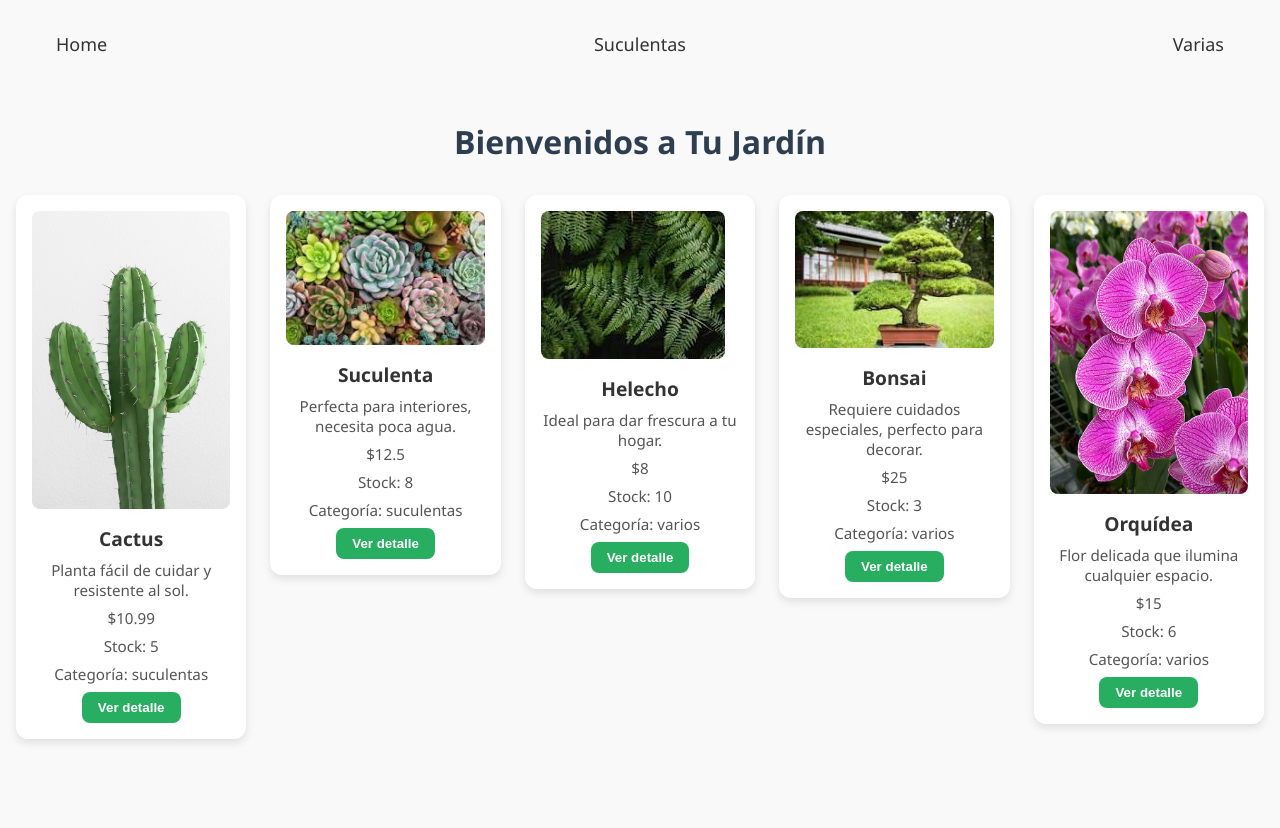
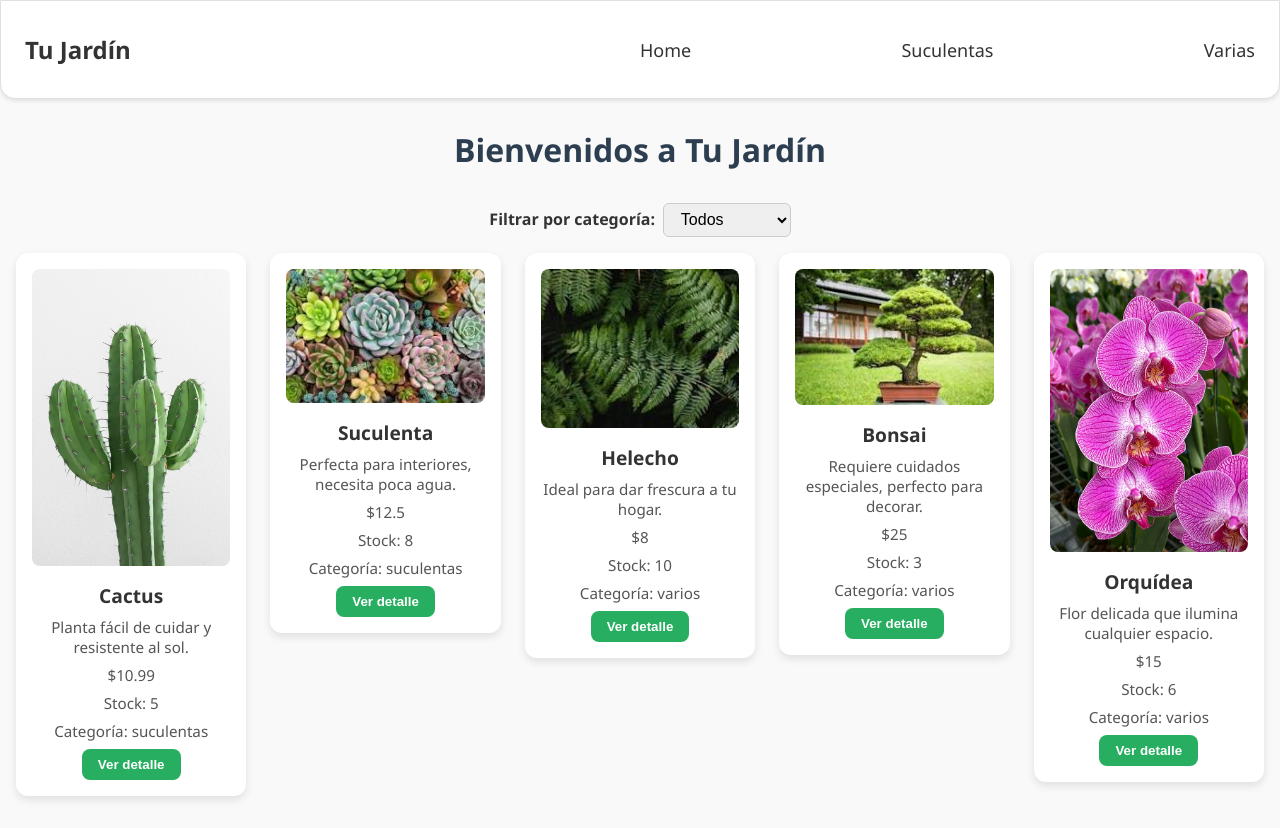
Before and after one commit to MercedesMartGuzzo/mercedes-martinez-react-tineda, a React (Vite) app: page / in a window 1280 px wide. Before the commit the page ends 800 px from the top, so only its background shows below. Built offline with nearby package versions, Linux system fonts and the light colour scheme.

Commit message:
Agregué estilos a cart.jsx y agregue filtro de categorías en ItemListContainer.jsx

```diff
--- a/src/components/Cart/Cart.css
+++ b/src/components/Cart/Cart.css
@@ -7,21 +7,24 @@
   list-style: none;
   padding: 0;
   margin: 2rem 0;
+  display: flex;
+  justify-content: center;
 }
 
 .cart-item {
   display: flex;
+  justify-content: space-between;
   align-items: center;
-  justify-content: flex-start;
+  width: 90vw;
   background: #fff;
   margin-bottom: 1rem;
   padding: 1rem;
   border-radius: 12px;
-  box-shadow: 0 4px 8px rgba(0,0,0,0.1);
+  box-shadow: 0 4px 8px rgba(0, 0, 0, 0.1);
 }
 
 .cart-item img {
-  width: 80px;
+  max-width: 150px;
   margin-right: 1rem;
   border-radius: 8px;
 }
@@ -79,3 +82,22 @@
 .cart-actions button:last-child:hover {
   background-color: #219150;
 }
+
+@media (max-width: 600px) {
+  .cart-item {
+    flex-direction: column;
+  }
+
+  .cart-item img {
+    margin-bottom: 1rem;
+    max-width: 100%;
+  }
+
+  .cart-price {
+    display: flex;
+    justify-self: center;
+    align-self: center;
+    flex-direction: column;
+  }
+
+}
--- a/src/components/Cart/Cart.jsx
+++ b/src/components/Cart/Cart.jsx
@@ -25,11 +25,15 @@ export default function Cart() {
                     <ul className="cart-list">
                         {cart.map(item => (
                             <li key={item.id} className="cart-item">
+                                <div>
                                 <img src={item.image} alt={item.name} />
+                                <h3>{item.name}</h3>
+                                </div>
+                                <div className='cart-price'>
+                                   <p>Precio: ${item.price}</p>
+                                    <p>Cantidad: {item.quantity}</p>
+                                </div>
                                 <div>
-                                    <h3>{item.name}</h3>
-                                    <p>Precio: ${item.price}</p>
-                                    <p>Cantidad: {item.quantity}</p>
                                     <button onClick={() => removeItem(item.id)}>Eliminar</button>
                                 </div>
                             </li>
--- a/src/components/Item/Item.css
+++ b/src/components/Item/Item.css
@@ -19,7 +19,9 @@
 .product-card img {
     border-radius: 8px;
     margin-bottom: 1rem;
+    width: 100%;
 }
+
 
 .product-card h3 {
     font-size: 1.2rem;
--- a/src/components/ItemListContainer/ItemListContainer.css
+++ b/src/components/ItemListContainer/ItemListContainer.css
@@ -1,4 +1,3 @@
-
 .itemlist-container {
     padding: 2rem 1rem;
     text-align: center;
@@ -8,6 +7,27 @@
     font-size: 2rem;
     margin-bottom: 2rem;
     color: #2c3e50;
+    margin-top: 6rem;
+}
+
+.filter-bar {
+    margin: 1rem 0;
+    text-align: center;
+    border-color: transparent;
+}
+
+.filter-bar label {
+    margin-right: 0.5rem;
+    font-weight: 600;
+}
+
+.filter-bar select {
+    padding: 0.4rem 0.8rem;
+    border-radius: 6px;
+    border: 1px solid #ccc;
+    font-size: 1rem;
+    cursor: pointer;
+    transition: border-color 0.3s;
 }
 
 
--- a/src/components/ItemListContainer/ItemListContainer.jsx
+++ b/src/components/ItemListContainer/ItemListContainer.jsx
@@ -4,25 +4,44 @@ import ItemList from '../ItemList/ItemList'
 
 export default function ItemListContainer() {
     const [products, setProducts] = useState([])
+    const [selectedCategory, setSelectedCategory] = useState('todos')
+
     useEffect(() => {
         fetch('/data/products.json')
             .then(res => {
                 if (!res.ok) {
-                    throw new Error('No se pueden caragar los productos');
+                    throw new Error('No se pueden cargar los productos')
                 }
                 return res.json()
             })
-
             .then(data => setProducts(data))
             .catch(err => console.log(err))
     }, [])
+
+    const filteredProducts =
+        selectedCategory === 'todos'
+            ? products
+            : products.filter(p => p.category === selectedCategory)
+
     return (
         <section className="itemlist-container">
-            <div>
-                <h1>Bienvenidos a Tu Jardín</h1>
+            <h1>Bienvenidos a Tu Jardín</h1>
+
+            <div className="filter-bar">
+                <label htmlFor="category">Filtrar por categoría:</label>
+                <select
+                    id="category"
+                    value={selectedCategory}
+                    onChange={(e) => setSelectedCategory(e.target.value)}
+                >
+                    <option value="todos">Todos</option>
+                    <option value="suculentas">Suculentas</option>
+                    <option value="varios">Varios</option>
+                </select>
             </div>
+
             <div className="product-grid">
-                <ItemList list={products} />
+                <ItemList list={filteredProducts} />
             </div>
         </section>
     )
--- a/src/components/Nav/Nav.css
+++ b/src/components/Nav/Nav.css
@@ -1,12 +1,29 @@
-.navbar{
+.wrapp-nav {
+    position: fixed;
+    top: 0;
+    width: 100%;
+    padding: 2rem 1.5rem;
+    background-color: white;
+    box-shadow: 0 2px 4px rgba(0, 0, 0, 0.1);
+    z-index: 1000;
+    margin-bottom: 1rem;
+    border: 1px solid #e0e0e0;
+    border-bottom-left-radius: 15px;
+    border-bottom-right-radius: 15px;
+    backdrop-filter: blur(10px);
+    text-align: center;
+
+}
+
+.navbar {
     display: flex;
     justify-content: space-between;
     align-items: center;
-    width: 100%;
-    padding: 2rem 1rem
-;
+    ;
+
 }
-.navbar ul{
+
+.navbar ul {
     display: flex;
     gap: 20px;
     align-items: center;
@@ -15,7 +32,7 @@
 }
 
 
-.navbar ul li{
+.navbar ul li {
     list-style: none;
     font-size: 18px;
     font-weight: 500;
--- a/src/components/Nav/Nav.jsx
+++ b/src/components/Nav/Nav.jsx
@@ -3,8 +3,12 @@ import { Link } from 'react-router-dom'
 import './Nav.css'
 export const Nav = () => {
     return (
-        <div className=" wrapp-nav container">
+        <div className=" wrapp-nav">
             <nav className='navbar'>
+                <ul>
+                    <Link to={"/"}><h2>Tu Jardín</h2>
+                    </Link>
+                </ul>
                 <ul>
                     <li><Link to={"/"}>Home</Link>
                     </li>
```
